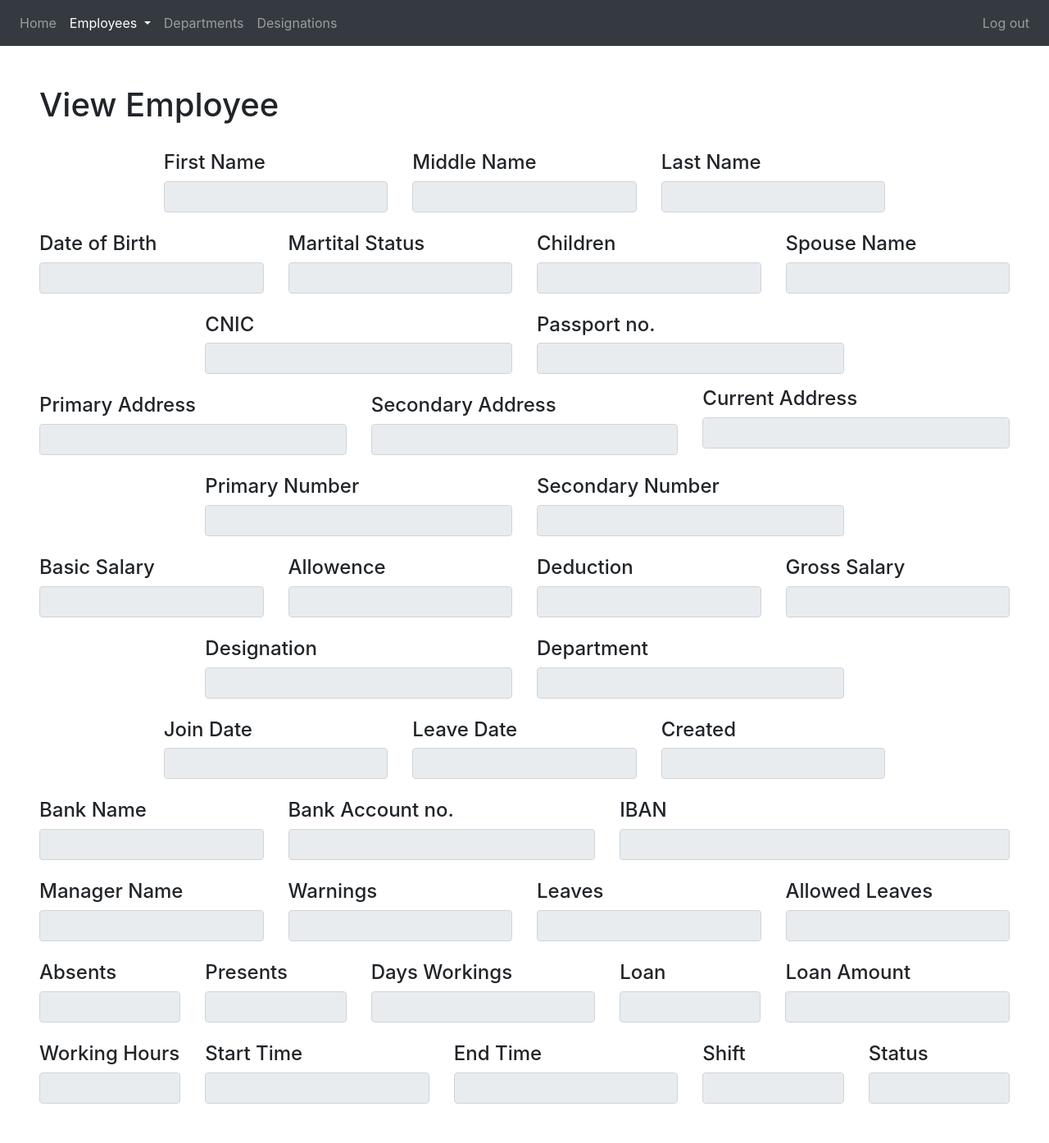
After one commit to BigBoyz2314/HR, a PHP site: page /view-emp.php?id=1 in a window 1280 px wide. The commit adds this page. Shown: the whole page at 82% size. Run offline with PHP 8.4, Linux system fonts and the light colour scheme; the visitor is signed in with stand-in values (Sample User, id 1); data that the repository does not hold is empty.

Commit message:
added view employee

```diff
--- /dev/null
+++ b/view-emp.php
@@ -0,0 +1,298 @@
+<?php
+// Initialize the session
+session_start();
+
+// Check if the user is logged in, if not then redirect him to login page
+if(!isset($_SESSION["loggedin"]) || $_SESSION["loggedin"] !== true){
+    header("location: login.php");
+    exit;
+}
+    require_once('config.php');
+
+    $id = $_GET['id'];
+    $stmt = "SELECT * FROM employees WHERE employeeID = '$id'";
+    $result = $conn->query($stmt);
+    $row = $result->fetch_assoc();
+    $eid = $row['employeeID'];
+    $fname = $row['fname'];
+    $mname = $row['mname'];
+    $lname = $row['lname'];
+    $dob = $row['dob'];
+    $desig = $row['designation'];
+    $grade = $row['grade'];
+    $dept = $row['department'];
+    $status = $row['status'];
+    $mstatus = $row['martital_status'];
+    $children = $row['children'];
+    $spouse = $row['spouse_name'];
+    $basic = $row['basic_salary'];
+    $deduction = $row['deduction'];
+    $allowance = $row['allowance'];
+    $gross = $row['gross_salary'];
+    $joindate = $row['join_date'];
+    $leavedate = $row['leave_date'];
+    $paddress = $row['primary_address'];
+    $saddress = $row['secondary_address'];
+    $caddress = $row['current_address'];
+    $pnumber = $row['primary_number'];
+    $snumber = $row['secondary_number'];
+    $bank = $row['bank_name'];
+    $bankacc = $row['bank_account_no'];
+    $iban = $row['iban'];
+    $cnic = $row['cnic'];
+    $passport = $row['passport_no'];
+    $manager = $row['manager_name'];
+    $warnings = $row['warnings'];
+    $leaves = $row['leaves'];
+    $allowleave = $row['allowed_leaves'];
+    $absents = $row['absents'];
+    $presents = $row['presents'];
+    $daysworking = $row['days_working'];
+    $loan = $row['loan'];
+    $loanamount = $row['loan_amount'];
+    $starttime = $row['start_time'];
+    $endtime = $row['end_time'];
+    $shift = $row['shift'];
+    $created = $row['created_at'];
+
+?>
+<!DOCTYPE html>
+<html lang="en">
+<head>
+    <meta charset="UTF-8">
+    <meta http-equiv="X-UA-Compatible" content="IE=edge">
+    <meta name="viewport" content="width=device-width, initial-scale=1.0">
+    <link rel="stylesheet" href="https://cdn.jsdelivr.net/npm/bootstrap@4.6.2/dist/css/bootstrap.min.css" >
+    <link rel="stylesheet" href="css/styles.css">
+    <title>View Employee</title>
+</head>
+<body>
+    <nav class="navbar navbar-expand-lg navbar-dark bg-dark">
+        <button class="navbar-toggler" type="button" data-toggle="collapse" data-target="#navbarSupportedContent" aria-controls="navbarSupportedContent" aria-expanded="false" aria-label="Toggle navigation">
+            <span class="navbar-toggler-icon"></span>
+        </button>
+
+        <div class="collapse navbar-collapse" id="navbarSupportedContent">
+            <ul class="navbar-nav mr-auto">
+                <li class="nav-item">
+                    <a class="nav-link" href="index.php">Home</a>
+                </li>
+                <li class="nav-item dropdown active">
+                    <a class="nav-link dropdown-toggle" href="#" role="button" data-toggle="dropdown" aria-expanded="false">
+                    Employees
+                    </a>
+                    <div class="dropdown-menu bg-dark">
+                        <a class="dropdown-item text-white-50" href="employees.php">Add Employees</a>
+                        <a class="dropdown-item text-white-50" href="view-employees.php">View Employees</a>
+                    </div>
+                </li>
+                <li class="nav-item">
+                    <a class="nav-link" href="department.php">Departments</a>
+                </li>
+                <li class="nav-item">
+                    <a class="nav-link" href="designation.php">Designations</a>
+                </li>
+            </ul>
+            <ul class="navbar-nav ml-auto">
+                <li class="nav-item">
+                    <a class="nav-link" href="logout.php">Log out</a>
+                </li>
+            </ul>
+        </div>
+    </nav>
+    <div class="container-fluid p-5">
+        <h1>View Employee</h1>
+        <form action="add-employee.php" method="post">
+            <div class="row justify-content-center">
+                <div class="col-md-3 pt-4">
+                    <h4>First Name</h4>
+                    <input value="<?php echo $fname?>" disabled type="text" name="fName" id="fName" class="form-control">
+                </div>
+                <div class="col-md-3 pt-4">
+                    <h4>Middle Name</h4>
+                    <input value="<?php echo $mname?>" disabled type="text" name="mName" id="mName" class="form-control">
+                </div>
+                <div class="col-md-3 pt-4">
+                    <h4>Last Name</h4>
+                    <input value="<?php echo $lname?>" disabled type="text" name="lName" id="lName" class="form-control">
+                </div>
+            </div>
+            <div class="row">
+                <div class="col-md-3 pt-4">
+                    <h4>Date of Birth</h4>
+                    <input value="<?php echo $dob?>" disabled type="text" name="dob" id="dob" class="form-control">
+                </div>
+                <div class="col-md-3 pt-4">
+                    <h4>Martital Status</h4>
+                    <input value="<?php echo $mstatus?>" disabled name="mStatus" id="mStatus" class="form-control">
+                </div>
+                <div class="col-md-3 pt-4">
+                    <h4>Children</h4>
+                    <input value="<?php echo $children?>" disabled type="number" min="0" name="children" id="children" class="form-control">
+                </div>
+                <div class="col-md-3 pt-4">
+                    <h4>Spouse Name</h4>
+                    <input value="<?php echo $spouse?>" disabled type="text" name="spouseName" id="spouseName" class="form-control">
+                </div>
+            </div>
+            <div class="row justify-content-center">
+                <div class="col-md-4 pt-4">
+                    <h4>CNIC</h4>
+                    <input value="<?php echo $cnic?>" disabled type="number" name="cnic" id="cnic" class="form-control">
+                </div>
+                <div class="col-md-4 pt-4">
+                    <h4>Passport no.</h4>
+                    <input value="<?php echo $passport?>" disabled type="text" name="passport" id="passport" class="form-control">
+                </div>
+            </div>
+            <div class="row">
+                <div class="col-md-4 pt-4">
+                    <h4>Primary Address</h4>
+                    <input value="<?php echo $paddress?>" disabled type="text" name="pAddress" id="pAddress" class="form-control">
+                </div>
+                <div class="col-md-4 pt-4">
+                    <h4>Secondary Address</h4>
+                    <input value="<?php echo $saddress?>" disabled type="text" name="sAddress" id="sAddress" class="form-control">
+                </div>
+                <div class="col-md-4 pt-3">
+                    <h4 class="d-inline-block">Current Address</h4>
+                    <input value="<?php echo $caddress?>" disabled type="text" name="cAddress" id="cAddress" class="form-control">
+                </div>
+            </div>
+            <div class="row justify-content-center">
+                <div class="col-md-4 pt-4">
+                    <h4>Primary Number</h4>
+                    <input value="<?php echo $pnumber?>" disabled type="number" name="pNumber" id="pNumber" class="form-control">
+                </div>
+                <div class="col-md-4 pt-4">
+                    <h4>Secondary Number</h4>
+                    <input value="<?php echo $snumber?>" disabled type="number" name="sNumber" id="sNumber" class="form-control">
+                </div>
+            </div>
+            <div class="row">
+                <div class="col-md-3 pt-4">
+                    <h4>Basic Salary</h4>
+                    <input value="<?php echo $basic?>" disabled type="number" min="0" name="basicSalary" id="basicSalary" class="form-control">
+                </div>
+                <div class="col-md-3 pt-4">
+                    <h4>Allowence</h4>
+                    <input value="<?php echo $allowance?>" disabled type="number" min="0" name="allowence" id="allowence" class="form-control">
+                </div>
+                <div class="col-md-3 pt-4">
+                    <h4>Deduction</h4>
+                    <input value="<?php echo $deduction?>" disabled type="number" min="0" name="deduction" id="deduction" class="form-control">
+                </div>
+                <div class="col-md-3 pt-4">
+                    <h4>Gross Salary</h4>
+                    <input value="<?php echo $gross?>" disabled type="number" name="grossSalary" id="grossSalary" class="form-control">
+                </div>
+            </div>
+            <div class="row justify-content-center">
+                <div class="col-md-4 pt-4">
+                    <h4>Designation</h4>
+                    <input value="<?php echo $desig?>" disabled type="text" name="designation" id="designation" class="form-control">
+                </div>
+                <div class="col-md-4 pt-4">
+                    <h4>Department</h4>
+                    <input value="<?php echo $dept?>" disabled type="text" name="department" id="department" class="form-control">
+                </div>
+            </div>
+            <div class="row justify-content-center">
+                <div class="col-md-3 pt-4">
+                    <h4>Join Date</h4>
+                    <input value="<?php echo $joindate?>" disabled type="text" name="joinDate" id="joinDate" class="form-control">
+                </div>
+                <div class="col-md-3 pt-4">
+                    <h4>Leave Date</h4>
+                    <input value="<?php echo $leavedate?>" disabled type="text" name="leaveDate" id="leaveDate" class="form-control">
+                </div>
+                <div class="col-md-3 pt-4">
+                    <h4>Created</h4>
+                    <input value="<?php echo $created?>" disabled type="text" name="created" id="created" class="form-control">
+                </div>
+            </div>
+            <div class="row">
+                <div class="col-md-3 pt-4">
+                    <h4>Bank Name</h4>
+                    <input value="<?php echo $bank?>" disabled type="text" name="bank" id="bank" class="form-control">
+                </div>
+                <div class="col-md-4 pt-4">
+                    <h4>Bank Account no.</h4>
+                    <input value="<?php echo $bankacc?>" disabled type="number" name="bankAcc" id="bankAcc" class="form-control">
+                </div>
+                <div class="col-md-5 pt-4">
+                    <h4>IBAN</h4>
+                    <input value="<?php echo $iban?>" disabled type="text" name="iban" id="iban" class="form-control">
+                </div>
+            </div>
+            <div class="row justify-content-center">
+                <div class="col-md-3 pt-4">
+                    <h4>Manager Name</h4>
+                    <input value="<?php echo $manager?>" disabled type="text" name="manager" id="manager" class="form-control">
+                </div>
+                <div class="col-md-3 pt-4">
+                    <h4>Warnings</h4>
+                    <input value="<?php echo $warnings?>" disabled type="number" min="0" name="warnings" id="warnings" class="form-control">
+                </div>
+                <div class="col-md-3 pt-4">
+                    <h4>Leaves</h4>
+                    <input value="<?php echo $leaves?>" disabled type="number" min="0" name="leaves" id="leaves" class="form-control">
+                </div>
+                <div class="col-md-3 pt-4">
+                    <h4>Allowed Leaves</h4>
+                    <input value="<?php echo $allowleave?>" disabled type="number" min="0" name="allowLeaves" id="allowLeaves" class="form-control">
+                </div>
+            </div>
+            <div class="row justify-content-center">
+                <div class="col-md-2 pt-4">
+                    <h4>Absents</h4>
+                    <input value="<?php echo $absents?>" disabled type="number" min="0" name="absents" id="absents" class="form-control">
+                </div>
+                <div class="col-md-2 pt-4">
+                    <h4>Presents</h4>
+                    <input value="<?php echo $presents?>" disabled type="number" min="0" name="presents" id="presents" class="form-control">
+                </div>
+                <div class="col-md-3 pt-4">
+                    <h4>Days Workings</h4>
+                    <input value="<?php echo $daysworking?>" disabled type="number" min="0" name="daysWorking" id="daysWorking" class="form-control">
+                </div>
+                <div class="col-md-2 pt-4">
+                    <h4>Loan</h4>
+                    <input value="<?php echo $loan?>" disabled name="loan" id="loan" class="form-control">
+                </div>
+                <div class="col-md-3 pt-4">
+                    <h4>Loan Amount</h4>
+                    <input value="<?php echo $loanamount?>" disabled type="number" min="0" name="loanAmount" id="loanAmount" class="form-control">
+                </div>
+            </div>
+            <div class="row justify-content-center">
+                <div class="col-md-2 pt-4">
+                    <h4>Working Hours</h4>
+                    <input value="<?php echo $daysworking?>" disabled type="number" min="0" name="workingHours" id="workingHours" class="form-control">
+                </div>
+                <div class="col-md-3 pt-4">
+                    <h4>Start Time</h4>
+                    <input value="<?php echo $starttime?>" disabled type="text" name="startTime" id="startTime" class="form-control">
+                </div>
+                <div class="col-md-3 pt-4">
+                    <h4>End Time</h4>
+                    <input value="<?php echo $endtime?>" disabled type="text" name="endTime" id="endTime" class="form-control">
+                </div>
+                <div class="col-md-2 pt-4">
+                    <h4>Shift</h4>
+                    <input value="<?php echo $shift?>" disabled name="shift" id="shift" class="form-control">
+                </div>
+                <div class="col-md-2 pt-4">
+                    <h4>Status</h4>
+                    <input value="<?php echo $status?>" disabled name="status" id="status" class="form-control">
+            </div>
+        </form>
+    </div>
+    <script src="https://cdn.jsdelivr.net/npm/jquery@3.5.1/dist/jquery.slim.min.js" ></script>
+    <script>
+
+
+    </script>
+    <script src="https://cdn.jsdelivr.net/npm/bootstrap@4.6.2/dist/js/bootstrap.bundle.min.js" ></script>
+</body>
+</html>
```
Also changed, not shown: view-employees.php (+5 -5 lines).
